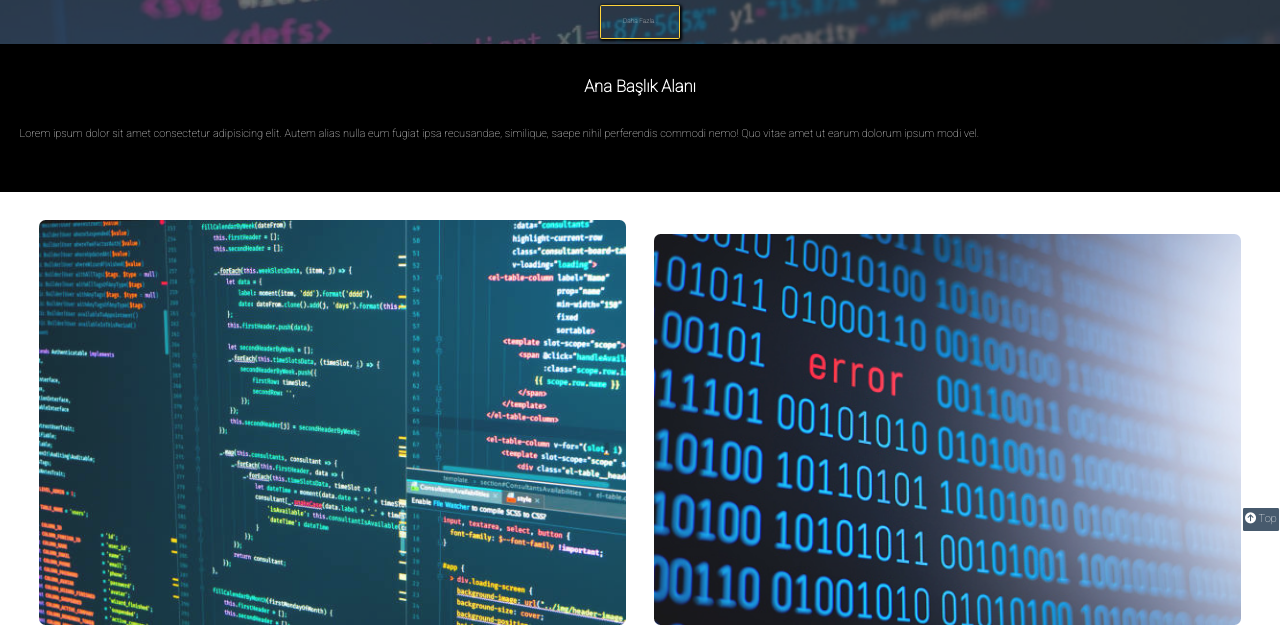
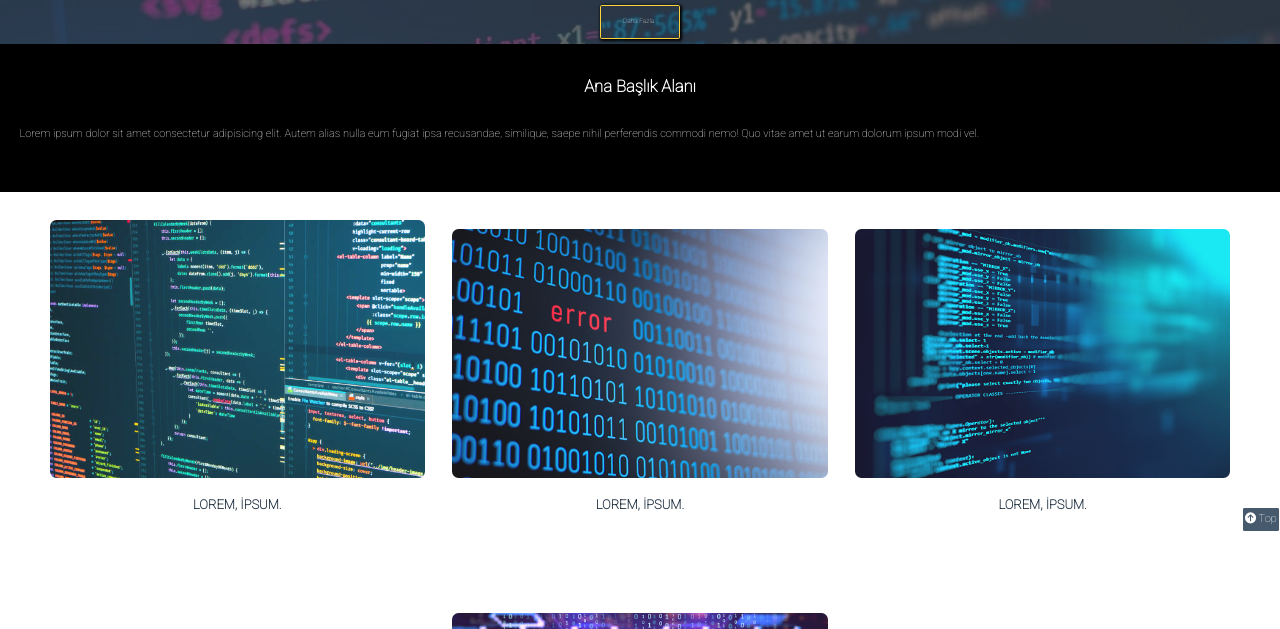
Before and after one commit to emir57/JQuery-Projects, a plain HTML site: page OnePages/index.htm in a window 1280 px wide. Shown: the part 268-897 px from the top of the page. Drawn offline with Linux system fonts and the light colour scheme.

Commit message:
900px division-2-list refactoring

```diff
--- a/OnePages/css/style.css
+++ b/OnePages/css/style.css
@@ -356,7 +356,11 @@ footer a {
     }
 }
 @media screen and (min-width:900px){
-
+    #division-2-list li{
+        width: 30%;
+        margin: 1%;
+        display: inline-block;
+    }
 }
 @media screen and (min-width:1200px){
 
```
